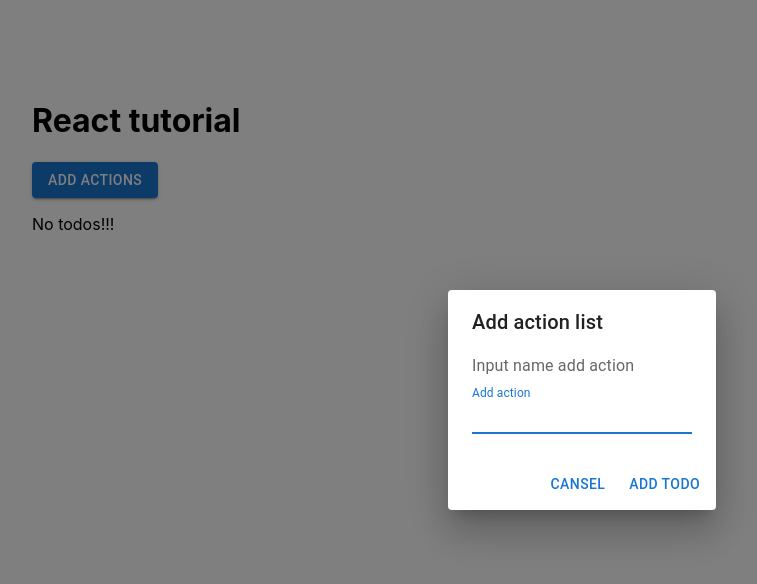
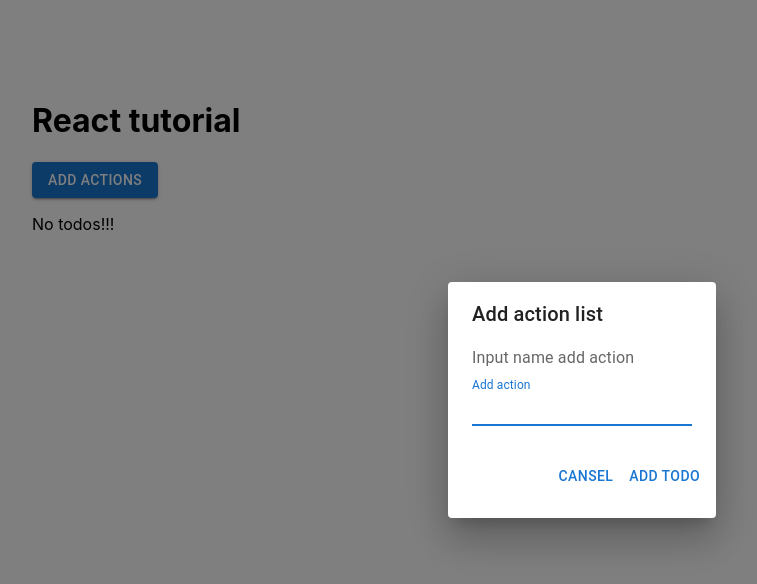
Before and after one commit to KolyaShevelinda/first-project-react, a React (Create React App) app: page / in a window 1280 px wide. Both pictures are taken after a click on the button "ADD ACTIONS". Shown: the top 584 px of the page, without its empty margins (58-815 px from the left). Built offline with nearby package versions, Linux system fonts and the light colour scheme.

Commit message:
fix form

```diff
--- a/src/Todo/AddTodo.js
+++ b/src/Todo/AddTodo.js
@@ -34,7 +34,7 @@ function AddTodo() {
     };
 
     return (
-        <form>
+        <div>
             <Button variant="contained" onClick={handleClickOpen}>
                 Add actions
             </Button>
@@ -45,6 +45,8 @@ function AddTodo() {
                         Input name add action
                     </DialogContentText>
                     <TextField
+                        value={value}
+                        onChange={event => setValue(event.target.value)}
                         autoFocus
                         margin="dense"
                         label="Add action"
@@ -54,15 +56,13 @@ function AddTodo() {
                     />
                 </DialogContent>
                 <DialogActions>
-                    <Button onClick={handleClose}>Cansel</Button>
-                    <Button onClick={createTodo}
-                            value={value}
-                            onChange={event => setValue(event.target.value)}>
-                        Add todo
-                    </Button>
-                </DialogActions>
+                    <form style={{marginBottom: '1rem'}} onSubmit={createTodo}>
+                        <Button onClick={handleClose}>Cansel</Button>
+                        <Button type='submit'>Add todo</Button>
+                    </form>
+                 </DialogActions>
             </Dialog>
-        </form>
+        </div>
     )
 }
 
```
